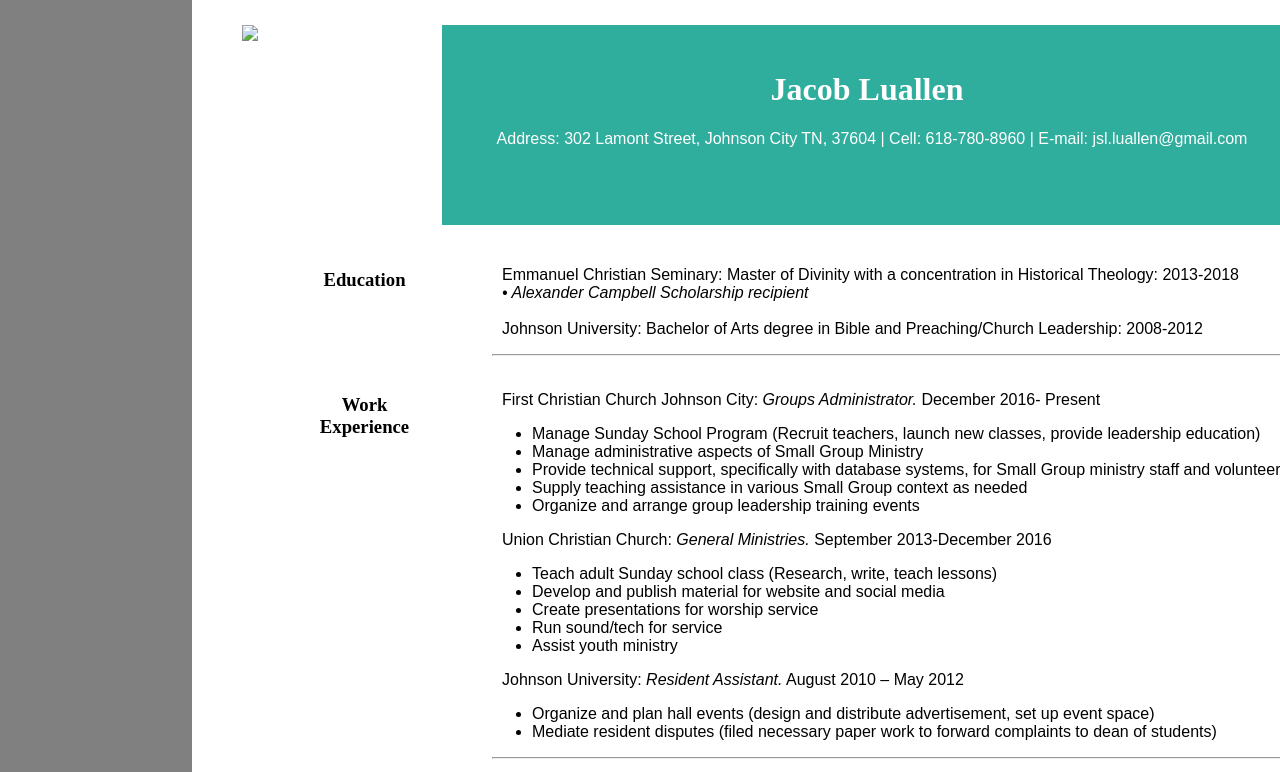
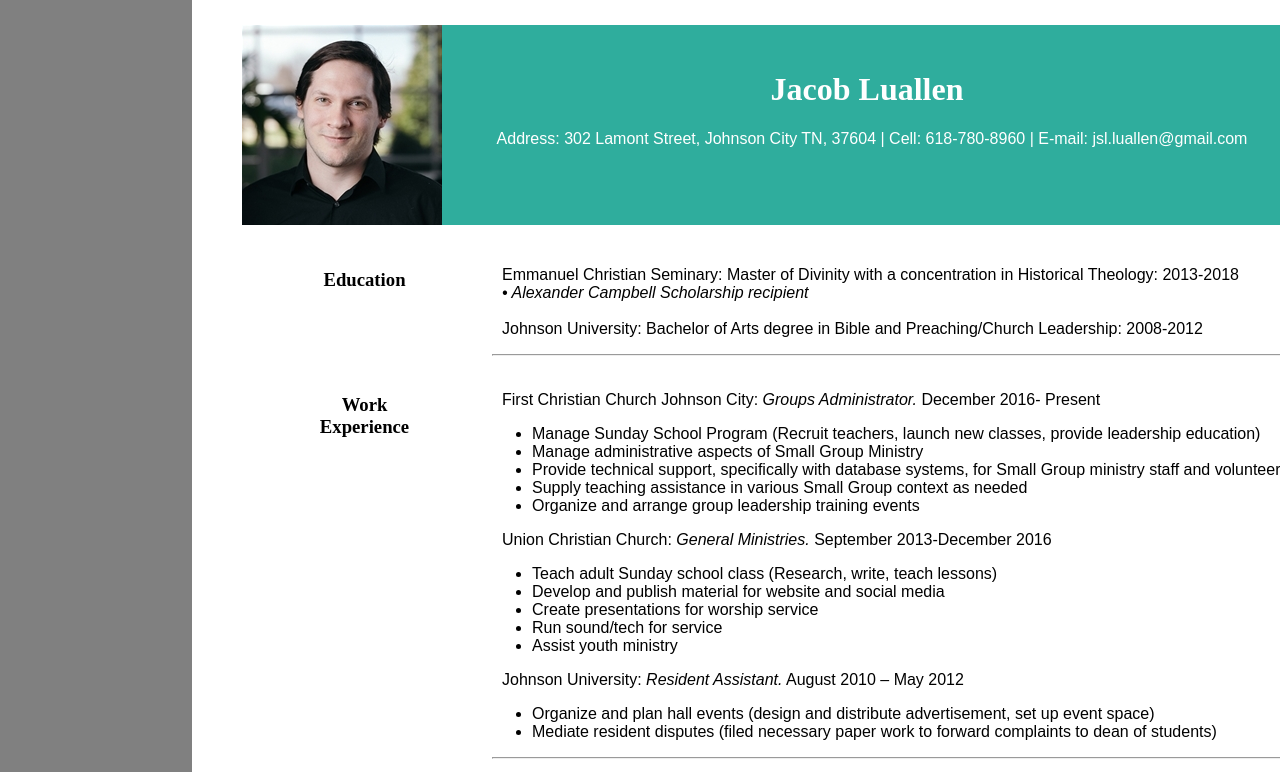
Before and after one commit to jl232367/ResumeProfilePage, a plain HTML site: page index.html in a window 1280 px wide. Shown: the top 772 px of the page. Drawn offline with Linux system fonts and the light colour scheme.

Commit message:
Update index.html

```diff
--- a/index.html
+++ b/index.html
@@ -12,7 +12,7 @@
 	</p>
 </div>
 <div class="pic">
-	<img src="Image/pic.jpg">
+	<img src="LuallenJacobResume/Image/pic.jpg">
 </div>
 	<div class="education" >
 	<p>Emmanuel Christian Seminary: Master of Divinity with a concentration in Historical Theology: 2013-2018
```
